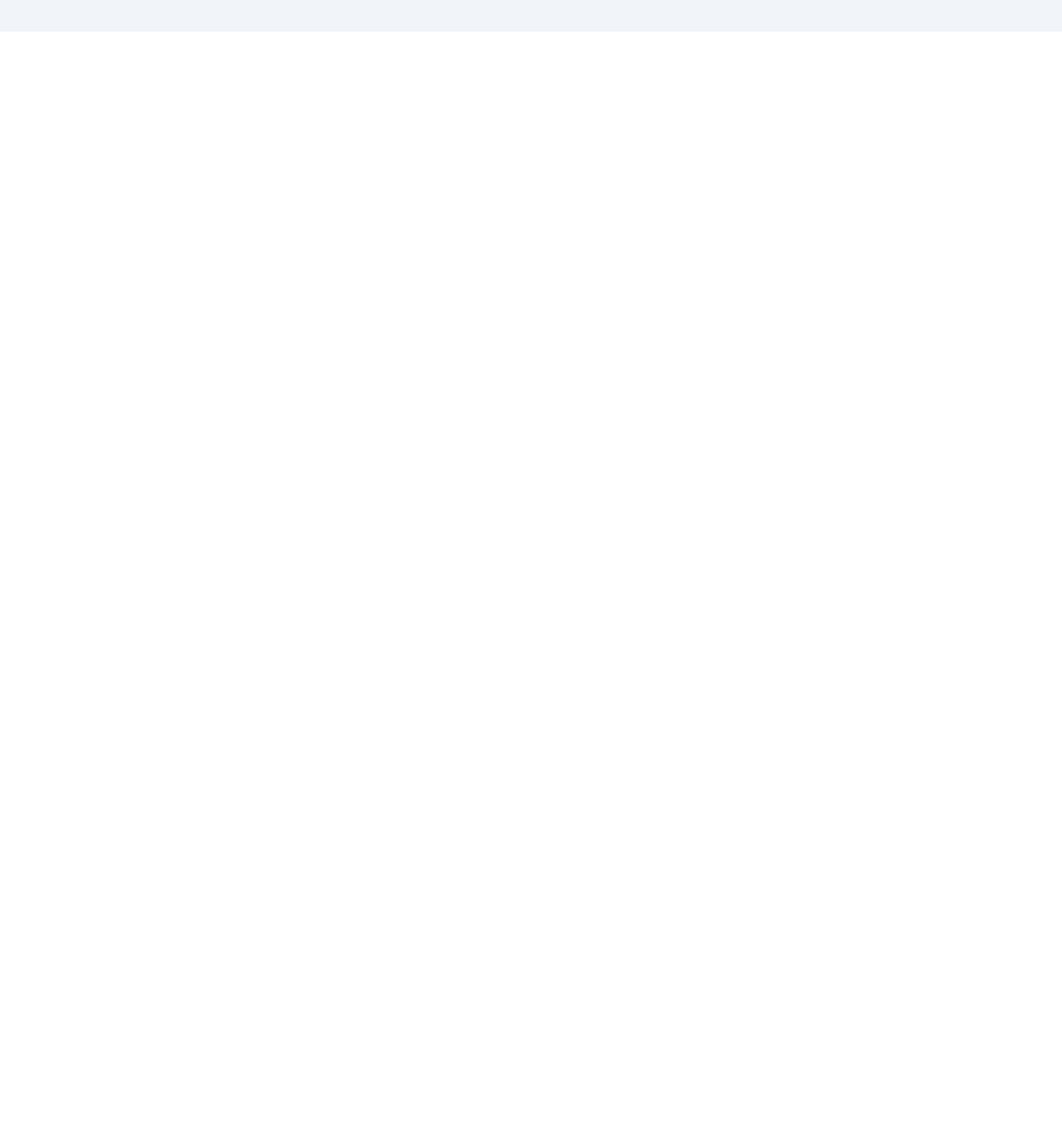
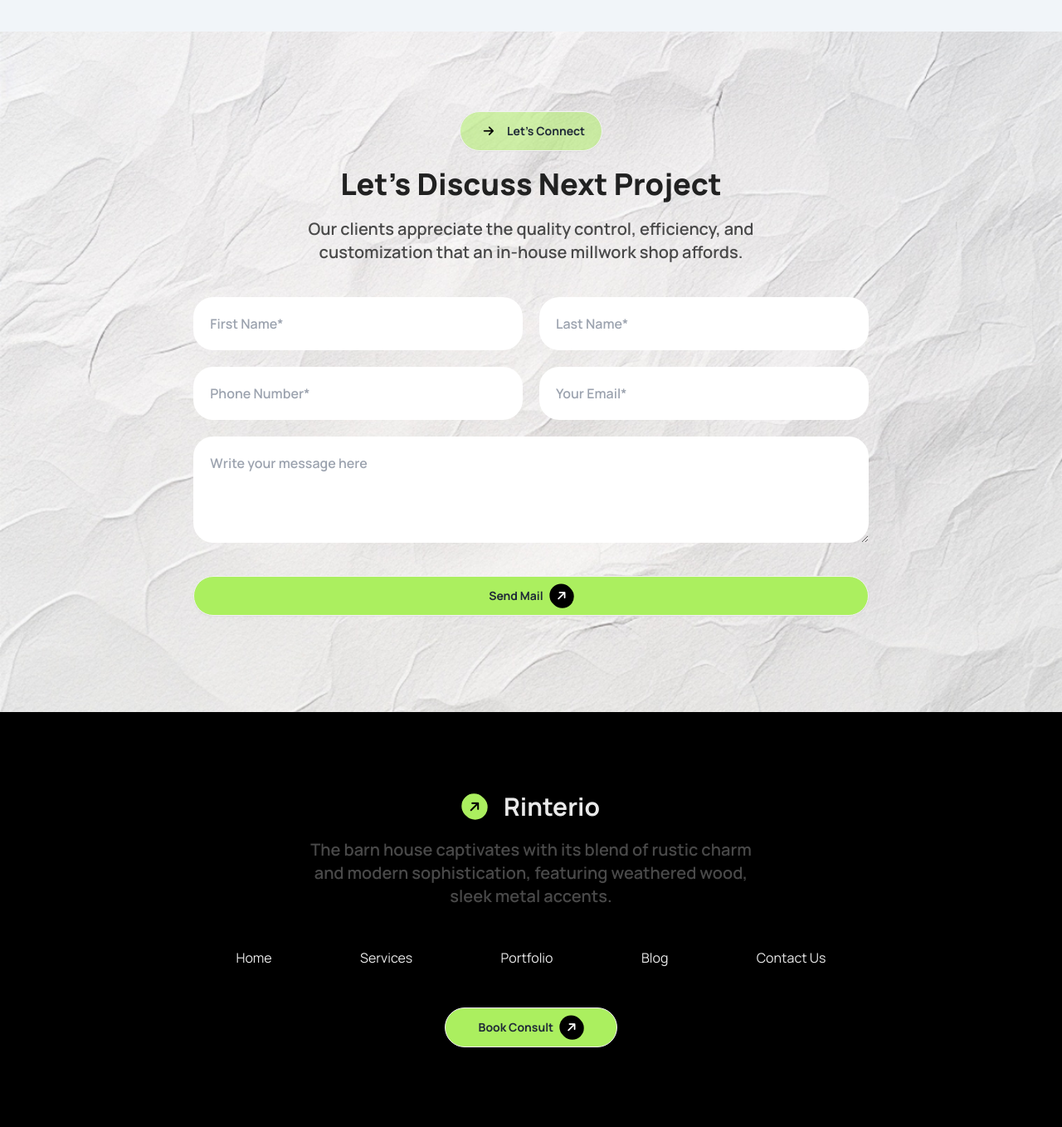
Before and after one commit to zunayed1413/assignment-03, a plain HTML site: page index.html in a window 1280 px wide. Shown: the part 5371-6729 px from the top of the page at 83% size. Before the commit the page ends 5409 px from the top, so only its background shows below. Drawn offline with nearby package versions, Linux system fonts and the light colour scheme.

Commit message:
finished all the sections

```diff
--- a/index.html
+++ b/index.html
@@ -501,6 +501,61 @@
 </div>
 <!-- Article End here -->
 
+<!-- connect Start here -->
+<div class="bg-[url('./assets/bg.jpg')] bg-cover bg-center w-full ">
+  <div class="w-11/12 mx-auto lg:w-8/12 lg:mx-auto text-center space-y-5 py-24">
+    <button class="btn bg-secondary rounded-3xl px-5 font-bold">
+      <i class="fa-solid fa-arrow-right px-2 text-black"></i>
+      Let’s Connect
+    </button>
+    <h3 class="text-txtprimary text-4xl font-extrabold">Let’s Discuss Next Project</h3>
+    <p class="w-full lg:w-8/12 lg:mx-auto text-txtsecondary text-xl font-semibold">
+      Our clients appreciate the quality control, efficiency, and customization that an in-house millwork shop affords.          </p>
+
+    <div class="grid grid-cols-1 md:grid-cols-2 gap-5 p-5 rounded-2xl">
+      <input class="w-full p-5 rounded-3xl bg-white text-txtsecondary font-semibold" type="text" placeholder="First Name*">
+      <input class="w-full p-5 rounded-3xl bg-white text-txtsecondary font-semibold" type="text" placeholder="Last Name*">
+      <input class="w-full p-5 rounded-3xl bg-white text-txtsecondary font-semibold" type="text" placeholder="Phone Number*">
+      <input class="w-full p-5 rounded-3xl bg-white text-txtsecondary font-semibold" type="text" placeholder="Your Email*">
+      <textarea class="w-full h-32 p-5 rounded-3xl bg-white text-txtsecondary font-semibold md:col-span-2 mb-5" placeholder="Write your message here"></textarea>
+      <a class="w-full btn bg-primary rounded-3xl px-5 font-bold md:col-span-2 flex items-center justify-center">
+        Send Mail
+        <i class="fa-solid fa-arrow-right transform -rotate-45 rounded-[32px] p-2 bg-black text-white"></i>
+      </a>
+    </div>
+  </div>
+</div>
+
+<!-- connect End here -->
+</main>
+
+<footer>
+<div class="bg-black">
+  <div class="w-11/12 mx-auto lg:w-8/12 lg:mx-auto text-center  space-y-5 py-24">
+
+          <div class="flex  justify-center items-center gap-5 text-[rgb(233,233,233)]">
+              <i class="fa-solid fa-arrow-right transform -rotate-45 rounded-full p-2 text-black bg-primary"></i>
+          <a class="font-bold text-3xl ">Rinterio</a>
+          </div>
+          <p class="w-full lg:w-8/12 lg:mx-auto md:w-10/12 mx-auto  text-txtsecondary text-xl font-semibold ">
+          The barn house captivates with its blend of rustic charm and modern sophistication, featuring weathered wood, sleek metal accents.
+          </p>
+          <div class="w-10/12 mx-auto  text-[rgb(233,233,233)]">
+              <ul class="flex flex-col md:flex-row  md:justify-between md:items-center md:my-12">
+                  <li>Home</li>
+                  <li>Services</li>
+                  <li>Portfolio</li>
+                  <li>Blog</li>
+                  <li>Contact Us</li>
+              </ul>
+          </div>
+          <a class="w-52 mx-auto btn bg-primary rounded-3xl px-5 font-bold  flex items-center justify-center">
+              Book Consult
+              <i class="fa-solid fa-arrow-right transform -rotate-45 rounded-[32px] p-2 bg-black text-white"></i>
+          </a>
+  </div>
+</div>
+
 
 </body>
 </html>
```
